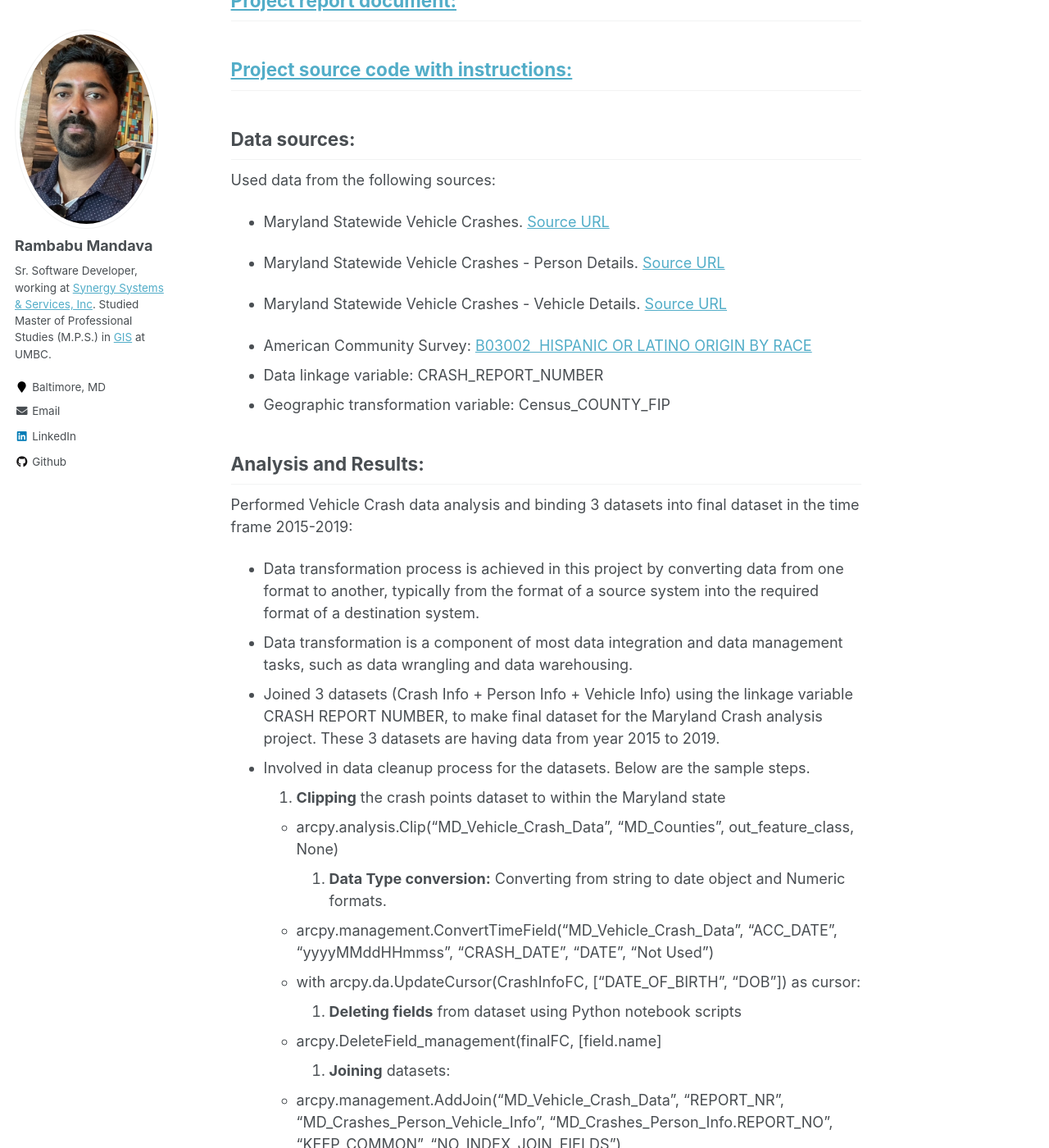
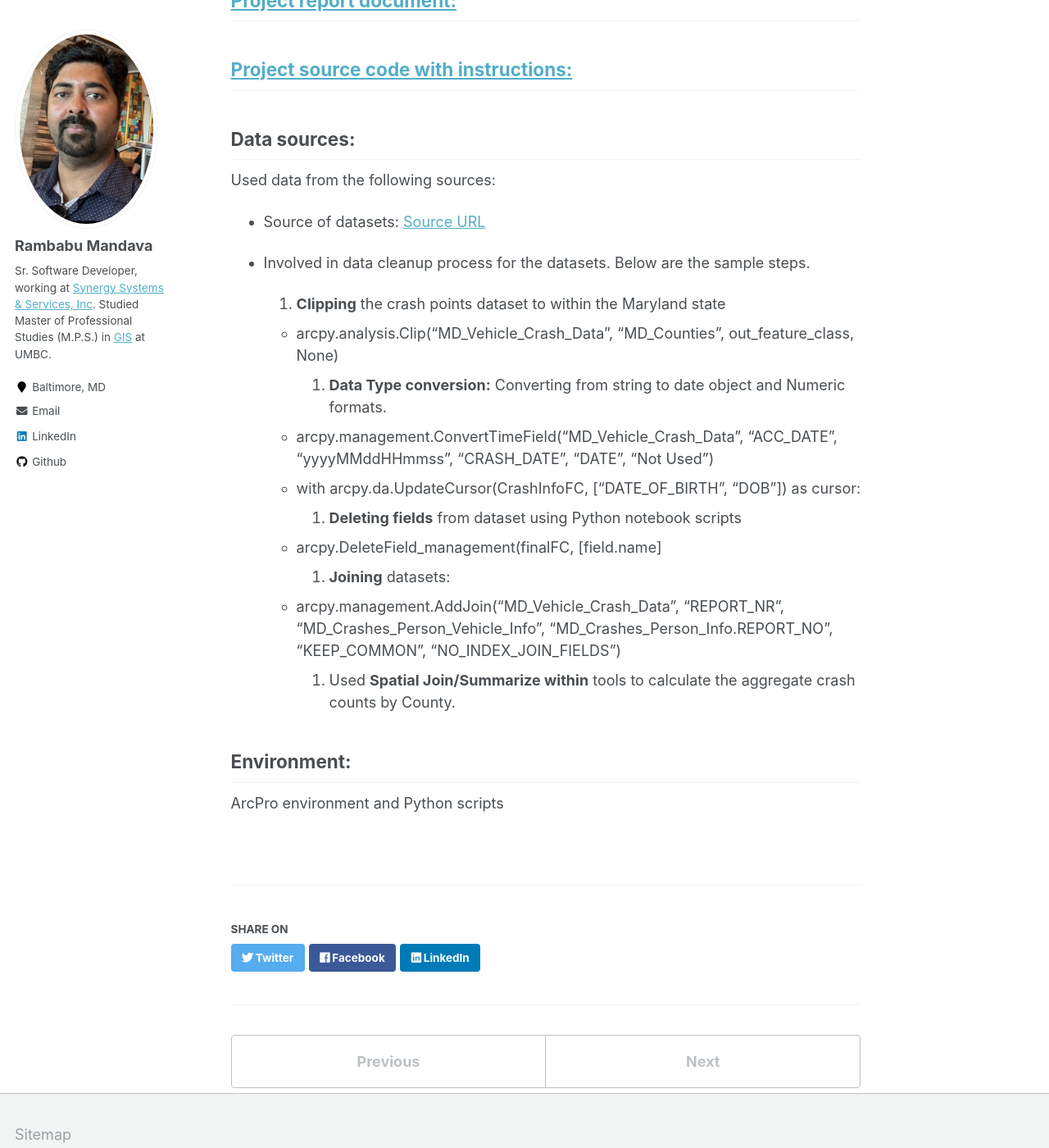
Before and after one commit to mandavaram/mandavaram.github.io, a Jekyll site: the page built from _portfolio/4.Crime_Analysis_Prediction.md, in a window 1280 px wide and 1400 px high, scrolled down 2396 px. Shown: the whole window at 82% size. Built offline with Jekyll 4.4.1, drawn with Linux system fonts in a browser that asks for light colours; some of the changed text lies outside the part shown.

Commit message:
Update 4.Crime_Analysis_Prediction.md

```diff
--- a/_portfolio/4.Crime_Analysis_Prediction.md
+++ b/_portfolio/4.Crime_Analysis_Prediction.md
@@ -115,28 +115,12 @@ The Chicago Police Department has 22 police districts.
 </table>
 
 ## <a href="/_pages/ChicagoCrimeAnalysisReport.html">Project report document:</a>
-
 ## <a href="/_pages/MD_Vehicle_Crash_Analysis_Sample_Source_Code.html">Project source code with instructions:</a>
 
 ## Data sources:
 Used data from the following sources:
+ - Source of datasets: <a href="https://data.cityofchicago.org/Public-Safety/Crimes-2001-to-present/ijzp-q8t2">Source URL</a>
 
- - Maryland Statewide Vehicle Crashes. <a href="https://opendata.maryland.gov/Public-Safety/Maryland-Statewide-Vehicle-Crashes/65du-s3qu">Source URL</a>
-
- - Maryland Statewide Vehicle Crashes - Person Details. <a href="https://opendata.maryland.gov/Public-Safety/Maryland-Statewide-Vehicle-Crashes-Person-Details-/py4c-dicf">Source URL</a>
-
- - Maryland Statewide Vehicle Crashes - Vehicle Details. <a href="https://opendata.maryland.gov/Public-Safety/Maryland-Statewide-Vehicle-Crashes-Vehicle-Details/mhft-5t5y">Source URL</a>
-
- - American Community Survey: <a href="https://data.census.gov/table/ACSDT5Y2019.B03002?q=B03002:%20HISPANIC%20OR%20LATINO%20ORIGIN%20BY%20RACE&t=Race%20and%20Ethnicity&g=040XX00US24$0500000&y=2019&d=ACS%205-Year%20Estimates%20Detailed%20Tables&tid=ACSDT5Y2019.B03002">B03002  HISPANIC OR LATINO ORIGIN BY RACE </a>
- - Data linkage variable: CRASH_REPORT_NUMBER
- - Geographic transformation variable: Census_COUNTY_FIP
-
-## Analysis and Results:
- Performed Vehicle Crash data analysis and binding 3 datasets into final dataset in the time frame 2015-2019:
-
-- Data transformation process is achieved in this project by converting data from one format to another, typically from the format of a source system into the required format of a destination system.
-- Data transformation is a component of most data integration and data management tasks, such as data wrangling and data warehousing.
-- Joined 3 datasets (Crash Info + Person Info + Vehicle Info) using the linkage variable CRASH REPORT NUMBER, to make final dataset for the Maryland Crash analysis project. These 3 datasets are having data from year 2015 to 2019.
 - Involved in data cleanup process for the datasets. Below are the sample steps.
 1. **Clipping** the crash points dataset to within the Maryland state <br>
     - arcpy.analysis.Clip("MD_Vehicle_Crash_Data", "MD_Counties", out_feature_class, None)
@@ -149,26 +133,6 @@ Used data from the following sources:
     - arcpy.management.AddJoin("MD_Vehicle_Crash_Data", "REPORT_NR", "MD_Crashes_Person_Vehicle_Info", "MD_Crashes_Person_Info.REPORT_NO", "KEEP_COMMON", "NO_INDEX_JOIN_FIELDS")
 5. Used **Spatial Join/Summarize within** tools to calculate the aggregate crash counts by County.
 
-<table>
-      <tr>
-          <td colspan='2' align='center'><strong>Maryland Vehicle crash data analysis Maps and charts of 2015-2019 timeframe</strong></td>
-      </tr>
-       <tr>
-          <td width='60%'><img src='/images/Maryland_Statewide_Vehicle_Crash_Analysis.png'> </td>
-          <td width='40%'>Sample map layout created for the Maryland statewide crash Report. <br> Legend parameters are Crash report types like Fatal, Injury and Property damages.
-           </td>
-       </tr>
-       <tr>
-          <td width='60%'><img src='/images/Crash_Count_by_Age_Group_Report.png'> </td>
-          <td width='40%'>Sample statistics represented in bar chart diagram for the crash data analysis. Crash counts by Age group.
-           </td>
-       </tr>
-       <tr>
-          <td width='60%'><img src='/images/Crash_Count_by_Drug_Test_Result.png'></td>
-          <td width='40%'>Statistics bar chart diagram for the crash counts by drug test results.
-           </td>
-       </tr>
-</table>
 
 
 ## Environment:
```
